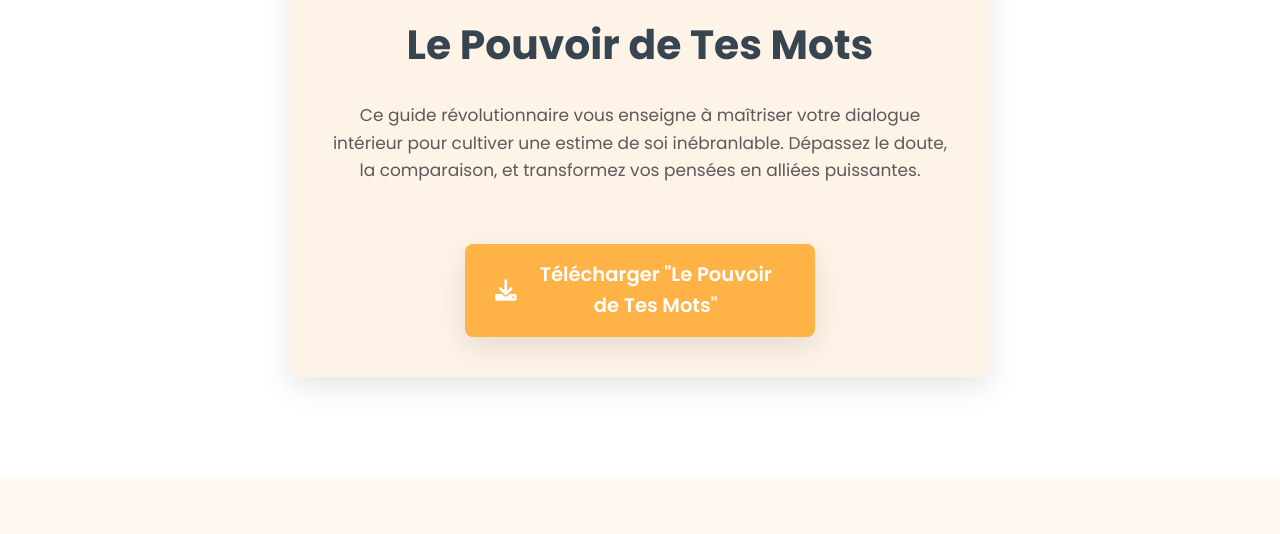
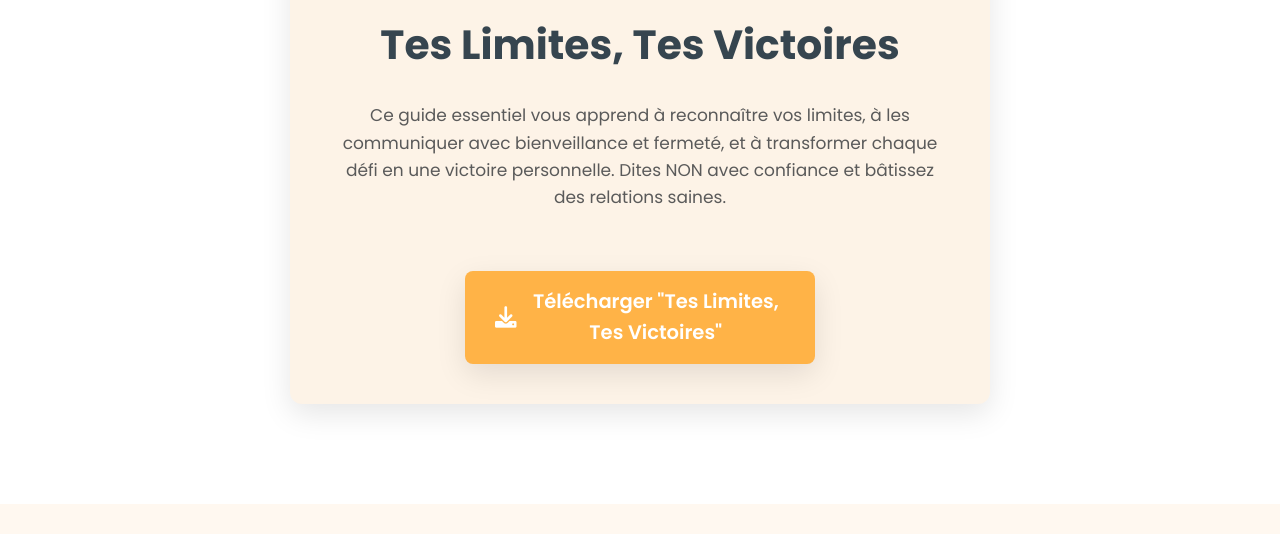
Before and after one commit to martial-sys/Access_ebookTTV, a plain HTML site: page index.html in a window 1280 px wide. Shown: the part 849-1383 px from the top of the page. Drawn offline with nearby package versions, Linux system fonts and the light colour scheme.

Commit message:
Add files via upload

```diff
--- a/index.html
+++ b/index.html
@@ -3,8 +3,8 @@
 <head>
     <meta charset="UTF-8">
     <meta name="viewport" content="width=device-width, initial-scale=1.0">
-    <title>Félicitations ! Accédez à "Le Pouvoir de Tes Mots" | Chez Nous</title>
-    <meta name="description" content="Accédez instantanément à votre guide numérique 'Le Pouvoir de Tes Mots' par Chez Nous. Téléchargez votre ebook pour transformer votre dialogue intérieur et votre estime de soi.">
+    <title>Félicitations ! Accédez à "Tes Limites, Tes Victoires" | Chez Nous</title>
+    <meta name="description" content="Accédez instantanément à votre guide numérique 'Tes Limites, Tes Victoires' par Chez Nous. Téléchargez votre ebook pour apprendre à poser vos limites avec confiance.">
 
     <link rel="preconnect" href="https://fonts.googleapis.com">
     <link rel="preconnect" href="https://fonts.gstatic.com" crossorigin>
@@ -768,12 +768,12 @@
             <p class="section-intro">Nous sommes ravis de vous accueillir dans le cercle "Chez Nous". Votre guide est prêt à être téléchargé pour que votre transformation commence sans attendre.</p>
 
             <div class="product-download-area">
-                <img src="https://d1yei2z3i6k35z.cloudfront.net/11365804/68739e5bac7b8_1002218962.webp" alt="Couverture de l'Ebook Le Pouvoir de Tes Mots" class="product-mockup-download">
-                <h3 class="product-title-download">Le Pouvoir de Tes Mots</h3>
-                <p class="product-description-download">Ce guide révolutionnaire vous enseigne à maîtriser votre dialogue intérieur pour cultiver une estime de soi inébranlable. Dépassez le doute, la comparaison, et transformez vos pensées en alliées puissantes.</p>
+                <img src="https://d1yei2z3i6k35z.cloudfront.net/11365804/68739e7fa8864_1002218964.webp" alt="Couverture de l'Ebook Tes Limites, Tes Victoires" class="product-mockup-download">
+                <h3 class="product-title-download">Tes Limites, Tes Victoires</h3>
+                <p class="product-description-download">Ce guide essentiel vous apprend à reconnaître vos limites, à les communiquer avec bienveillance et fermeté, et à transformer chaque défi en une victoire personnelle. Dites NON avec confiance et bâtissez des relations saines.</p>
                 <div id="download-buttons-container">
-                    <a href="https://u.pcloud.link/publink/show?code=XZIQsB5ZDXhKSWrpIn5IyYNTM9D2VL5aJSik" class="download-button animated" data-ga-download-item="mots" data-ga-item-name="Le Pouvoir de Tes Mots">
-                        <i class="fas fa-download"></i> Télécharger "Le Pouvoir de Tes Mots"
+                    <a href="https://u.pcloud.link/publink/show?code=XZzSsB5ZabxNLseVF2Hqyf0NHbrlf0FJfV5X" class="download-button animated" data-ga-download-item="limites" data-ga-item-name="Tes Limites, Tes Victoires">
+                        <i class="fas fa-download"></i> Télécharger "Tes Limites, Tes Victoires"
                     </a>
                 </div>
             </div>
@@ -811,6 +811,7 @@
             </p>
         </div>
     </section>
+
 
 
     <script src="https://cdn.jsdelivr.net/npm/aos@2.3.4/dist/aos.js"></script>
@@ -867,17 +868,17 @@
         }
 
         document.addEventListener('DOMContentLoaded', function() {
-            // Informations spécifiques à l'ebook "Le Pouvoir de Tes Mots" (codées en dur)
+            // Informations spécifiques à l'ebook "Tes Limites, Tes Victoires" (codées en dur)
             const productInfo = {
-                slug: "mots",
-                name: "Le Pouvoir de Tes Mots",
-                priceEur: 6.10, // Exemple de prix, ajuste si besoin
-                priceFcfa: 4000, // Exemple de prix, ajuste si besoin
-                imageUrl: "[URL_MOCKUP_EBOOK_MOTS]", // URL du mockup spécifique à "Tes Mots"
-                downloadUrl: "[URL_TELECHARGEMENT_MOTS_PDF]" // URL du PDF à télécharger pour "Tes Mots"
+                slug: "limites",
+                name: "Tes Limites, Tes Victoires",
+                priceEur: 3.81, // Exemple de prix, ajuste si besoin
+                priceFcfa: 2500, // Exemple de prix, ajuste si besoin
+                imageUrl: "[URL_MOCKUP_EBOOK_LIMITES]", // URL du mockup spécifique à "Tes Limites"
+                downloadUrl: "[URL_TELECHARGEMENT_LIMITES_PDF]" // URL du PDF à télécharger pour "Tes Limites"
             };
 
-            const transactionId = `CHZ-${Date.now()}-MOTS`; // ID de transaction unique pour cette page/produit
+            const transactionId = `CHZ-${Date.now()}-LIMITES`; // ID de transaction unique pour cette page/produit
 
             // Événement Purchase - Déclenché une seule fois
             const purchaseEventSentKey = `purchase_sent_${productInfo.slug}_${transactionId}`;
```
